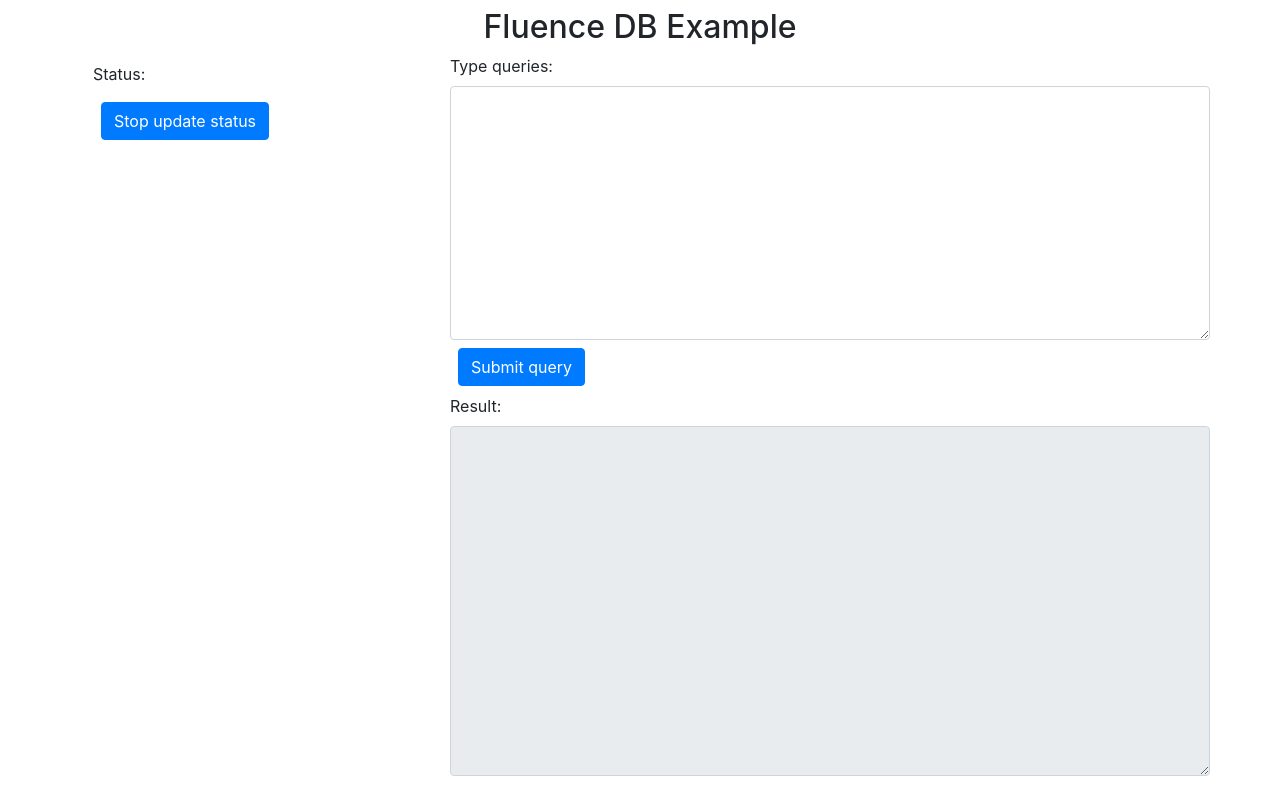
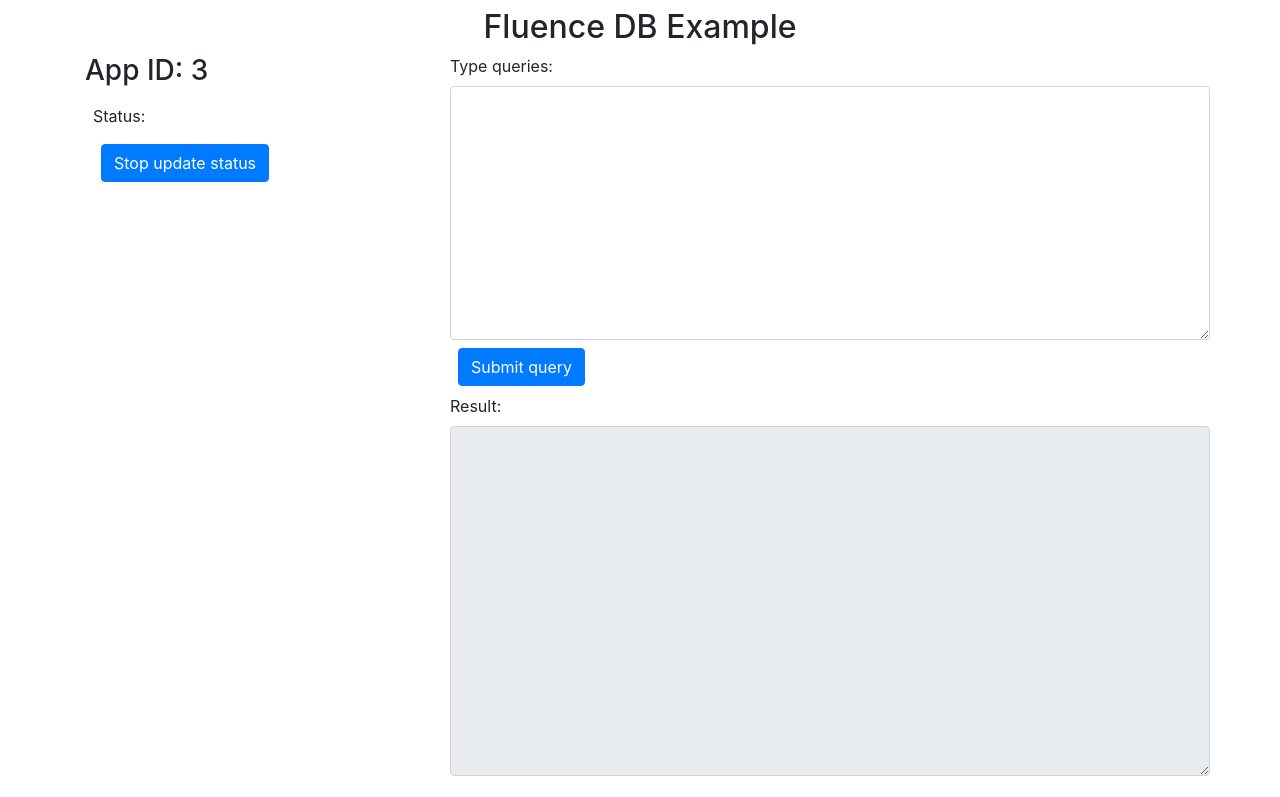
Before and after one commit to fluencelabs/example-sqldb, a website built with webpack: page index.html in a window 1280 px wide. Both pictures are taken after a click on the button "Start". Shown: the top 797 px of the page. Built offline with nearby package versions, Linux system fonts and the light colour scheme; what fluence would draw is missing.

Commit message:
show appId

```diff
--- a/index.html
+++ b/index.html
@@ -32,6 +32,7 @@
 
     <div class="row" id="main" hidden>
         <div class="col-sm-4">
+            <h3>App ID: <span id="show-app-id"></span></h3>
             <div class="p-2">
                 <label>Status:</label>
                 <div id="status">
--- a/index.ts
+++ b/index.ts
@@ -75,6 +75,7 @@ let metamaskWrapper = document.getElementById("use-metamask-div") as HTMLDivElem
 let contractAddress: HTMLInputElement = window.document.getElementById("contract-address") as HTMLInputElement;
 let appId: HTMLInputElement = window.document.getElementById("app-id") as HTMLInputElement;
 let ethereumAddress: HTMLInputElement = window.document.getElementById("ethereum-address") as HTMLInputElement;
+let showAppId: HTMLSpanElement = window.document.getElementById("show-app-id") as HTMLSpanElement;
 
 const urlParams = new URLSearchParams(window.location.search);
 const appIdFromParams = urlParams.get('appId');
@@ -128,6 +129,8 @@ let sep = "**************************";
 async function preparePage(contractAddress: string, appId: string, ethereumAddress?: string) {
     init.hidden = true;
     main.hidden = false;
+
+    showAppId.innerHTML = appId;
 
     let sessions = await fluence.connect(contractAddress, appId, ethereumAddress);
 
@@ -197,7 +200,7 @@ async function preparePage(contractAddress: string, appId: string, ethereumAddre
 function getValuesAndPrepare(appIdStr: string) {
     if (contractAddress.value && appIdStr && ethereumAddress.value) {
         let ethUrl = metamaskCheckbox.checked ? undefined : ethereumAddress.value;
-        preparePage(contractAddress.value, appId.value, ethUrl);
+        preparePage(contractAddress.value, appIdStr, ethUrl);
     } else {
         contractAddress.reportValidity();
         appId.reportValidity();
```
